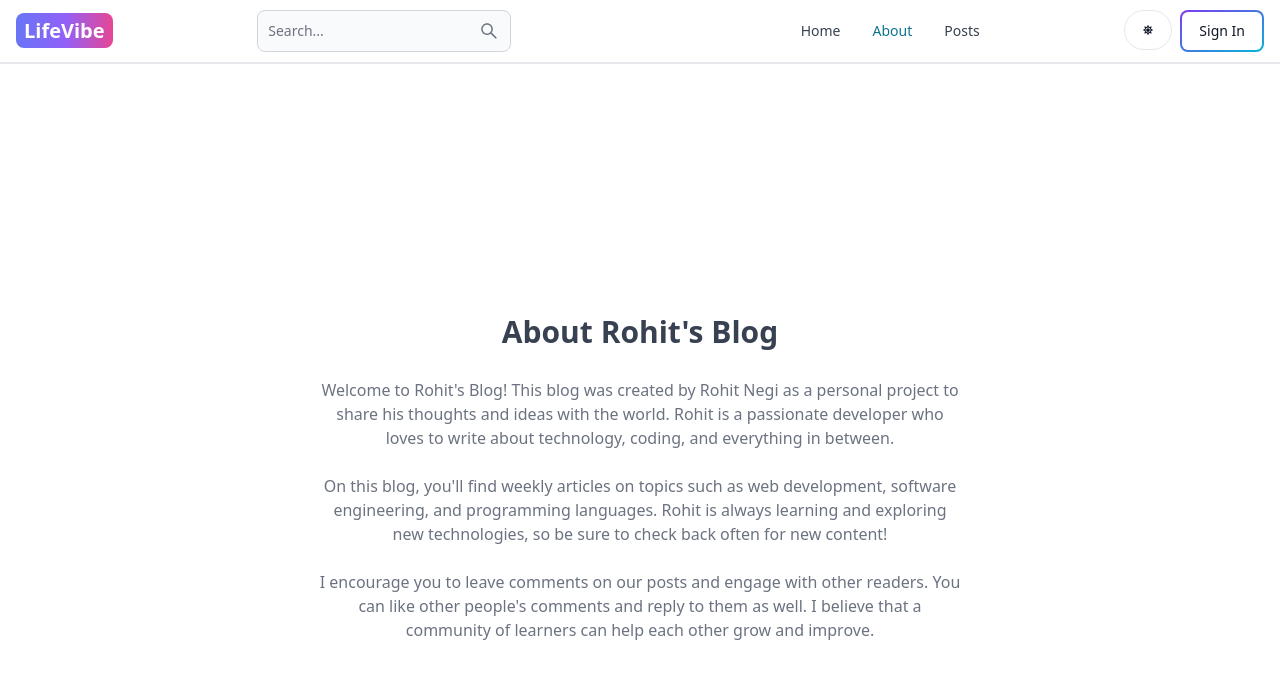
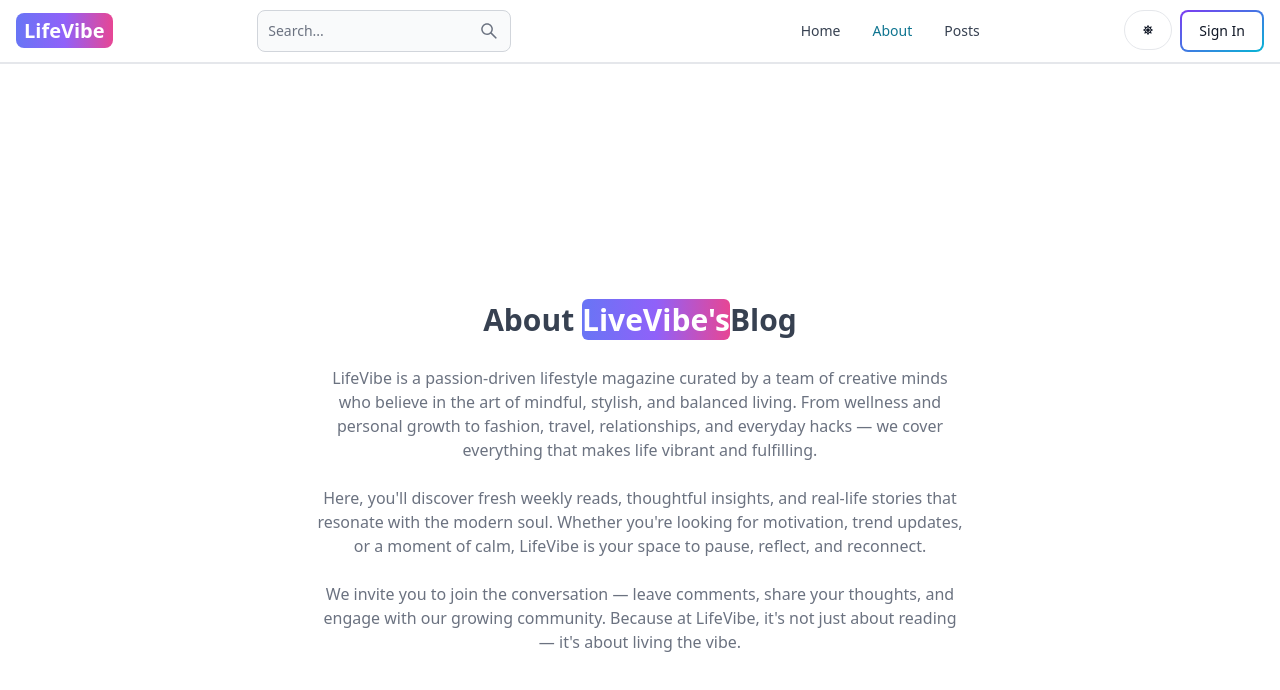
Before and after one commit to VisalRazaZaidi/SkilledScore-Internship-Projects, a React (Vite) app in the folder Build a Blog Platform with Content Management/client/: page /about in a window 1280 px wide. Shown: the top 690 px of the page. Built offline with nearby package versions, Linux system fonts and the light colour scheme; no server answers.

Commit message:
Update About page content to reflect LifeVibe's branding and mission

```diff
--- a/Build a Blog Platform with Content Management/client/src/pages/About.jsx
+++ b/Build a Blog Platform with Content Management/client/src/pages/About.jsx
@@ -5,27 +5,18 @@ function About() {
 		<div className="flex items-center justify-center min-h-screen">
 			<div className="max-w-2xl mx-auto p-3 text-center">
 				<div>
-					<h1 className="text-3xl font-semibold  text-center my-7">
-						About Rohit's Blog
+					<h1 className="text-3xl font-semibold  text-center my-7 ">
+						About <span className="bg-gradient-to-r from-indigo-500 via-purple-500 to-pink-500 text-white rounded-md">LiveVibe's</span>Blog
 					</h1>
 					<div className="text-md text-gray-500 flex flex-col gap-6">
 						<p>
-							Welcome to Rohit's Blog! This blog was created by Rohit Negi as a
-							personal project to share his thoughts and ideas with the world.
-							Rohit is a passionate developer who loves to write about
-							technology, coding, and everything in between.
+							LifeVibe is a passion-driven lifestyle magazine curated by a team of creative minds who believe in the art of mindful, stylish, and balanced living. From wellness and personal growth to fashion, travel, relationships, and everyday hacks — we cover everything that makes life vibrant and fulfilling.
 						</p>
 						<p>
-							On this blog, you'll find weekly articles on topics such as web
-							development, software engineering, and programming languages.
-							Rohit is always learning and exploring new technologies, so be
-							sure to check back often for new content!
+							Here, you'll discover fresh weekly reads, thoughtful insights, and real-life stories that resonate with the modern soul. Whether you're looking for motivation, trend updates, or a moment of calm, LifeVibe is your space to pause, reflect, and reconnect.
 						</p>
 						<p>
-							I encourage you to leave comments on our posts and engage with
-							other readers. You can like other people's comments and reply to
-							them as well. I believe that a community of learners can help each
-							other grow and improve.
+							We invite you to join the conversation — leave comments, share your thoughts, and engage with our growing community. Because at LifeVibe, it's not just about reading — it's about living the vibe.
 						</p>
 					</div>
 				</div>
```
